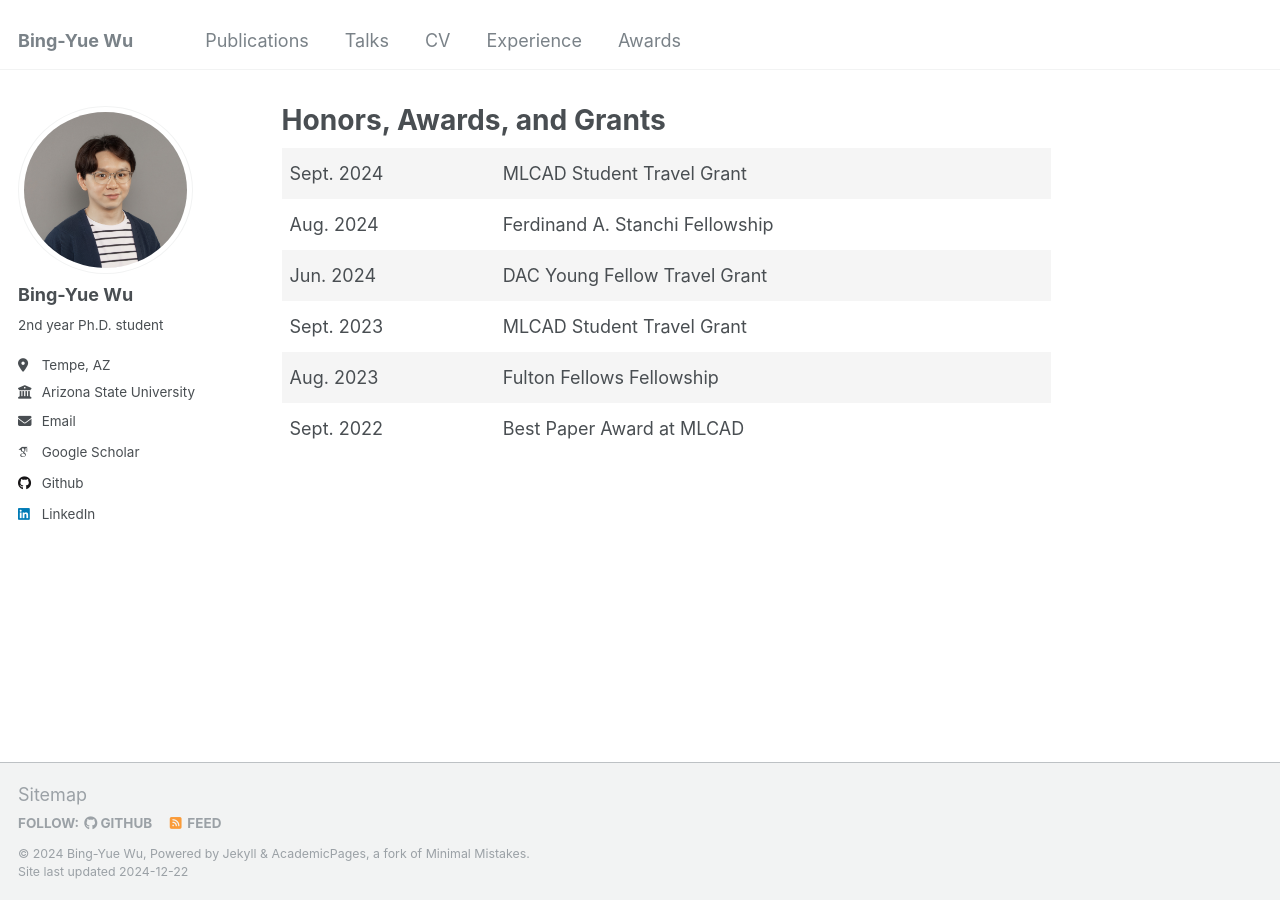
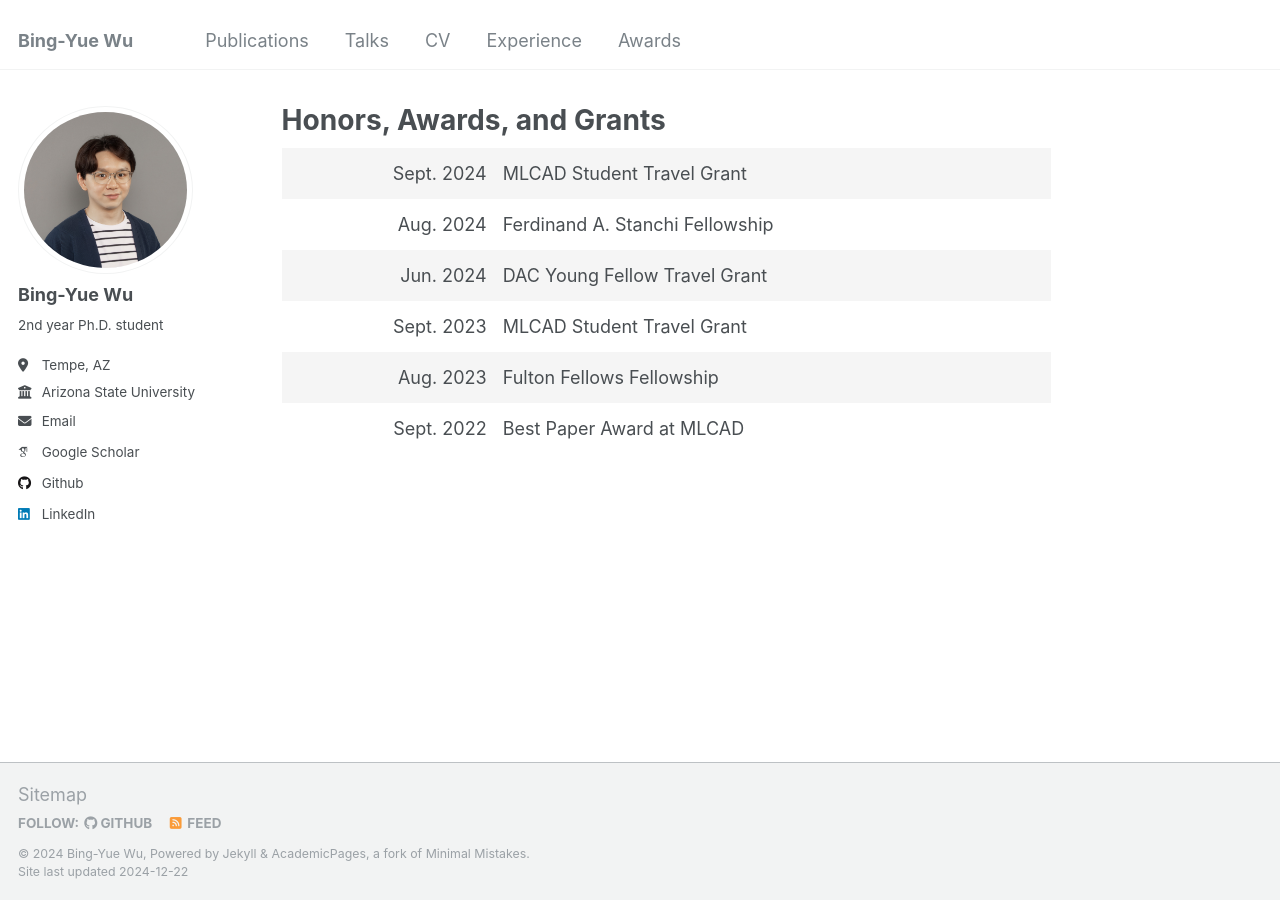
Before and after one commit to bingyuew/bingyuew.github.io, a Jekyll site: the page built from _pages/awards.html, in a window 1280 px wide. Built offline with Jekyll 4.4.1, drawn with Linux system fonts in a browser that asks for light colours; some web fonts are replaced.

Commit message:
update website
Signed-off-by: Bing-Yue Wu <bingyuew@Bing-Yues-MacBook-Air.local>

```diff
--- a/_pages/awards.html
+++ b/_pages/awards.html
@@ -14,6 +14,9 @@ title: "Honors, Awards, and Grants"
   .awards-table td {
     padding: 12px 8px;
     border: none;
+  }
+  .awards-table td:first-child {
+    text-align: right;
   }
   .awards-table tr:nth-child(odd) {
     background-color: #f5f5f5;
```
